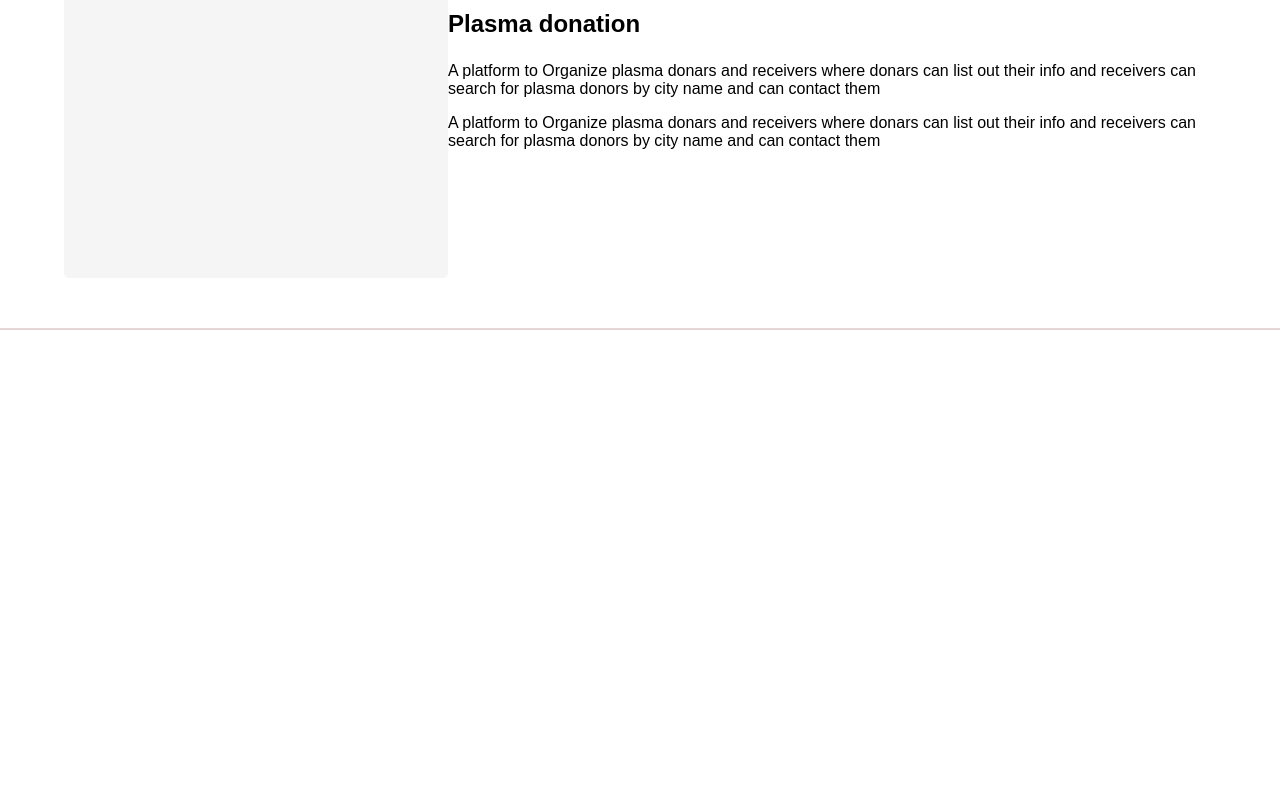
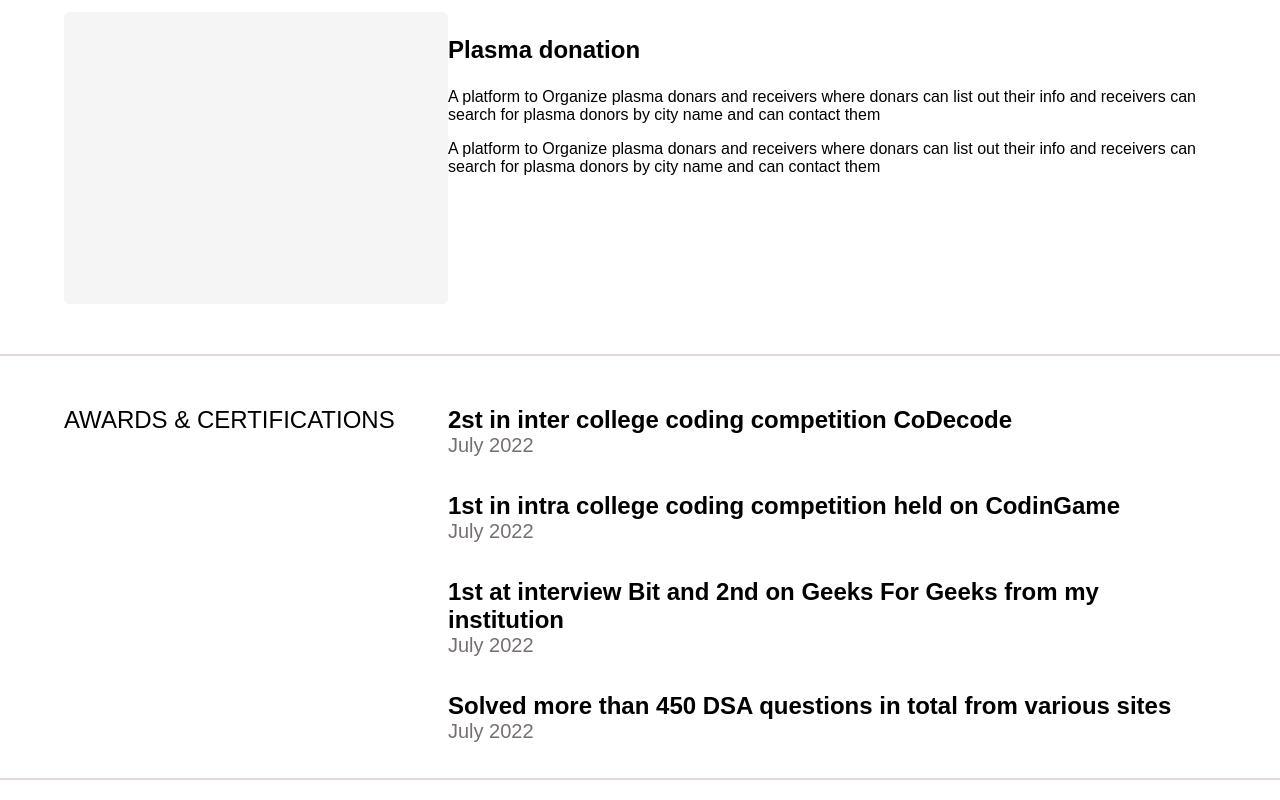
Before and after one commit to shubham-bakhal/my-site, a Next.js app: page / in a window 1280 px wide. Shown: the part 1259-2059 px from the top of the page. Before the commit the page ends 1609 px from the top, so only its background shows below. Built offline with nearby package versions, Linux system fonts and the light colour scheme; a web font is replaced by a local one.

Commit message:
Award added

```diff
--- /dev/null
+++ b/components/Award.js
@@ -0,0 +1,42 @@
+import Line from './Line';
+import styles from '../styles/Award.module.css';
+
+const Award = () => {
+  return (
+    <>
+      <div className={styles.container}>
+        <span className={`title`}>AWARDS & CERTIFICATIONS</span>
+        <div>
+          <div className={`display_flex_col ${styles.award}`}>
+            <span className={`title heading`}>
+              2st in inter college coding competition CoDecode{' '}
+            </span>
+            <span className={`lightText`}>July 2022</span>
+          </div>
+          <div className={`display_flex_col ${styles.award}`}>
+            <span className={`title heading`}>
+              1st in intra college coding competition held on CodinGame{' '}
+            </span>
+            <span className={`lightText`}>July 2022</span>
+          </div>
+          <div className={`display_flex_col ${styles.award}`}>
+            <span className={`title heading`}>
+              1st at interview Bit and 2nd on Geeks For Geeks from my
+              institution{' '}
+            </span>
+            <span className={`lightText`}>July 2022</span>
+          </div>
+          <div className={`display_flex_col ${styles.award}`}>
+            <span className={`title heading`}>
+              Solved more than 450 DSA questions in total from various sites
+            </span>
+            <span className={`lightText`}>July 2022</span>
+          </div>
+        </div>
+      </div>
+      <Line />
+    </>
+  );
+};
+
+export default Award;
--- a/components/Header.js
+++ b/components/Header.js
@@ -4,16 +4,16 @@ import styles from '../styles/Header.module.css';
 
 const Header = () => {
   return (
-    <header className={`display_flex ${styles.header}`}>
+    <header className={`display_flex_row ${styles.header}`}>
       <p className={styles.name}>Shubham Bakhal</p>
-      <ul className={`display_flex ${styles.ul}`}>
+      <ul className={`display_flex_row ${styles.ul}`}>
         <a>Work</a>
         <a>About</a>
         <a>Now</a>
         <a>Blog</a>
         <a>Contact</a>
       </ul>
-      <div className={`display_flex ${styles.profiles}`}>
+      <div className={`display_flex_row ${styles.profiles}`}>
         <a href="">
           <Image src={Github} alt="Github" />
         </a>
--- a/pages/index.js
+++ b/pages/index.js
@@ -1,3 +1,4 @@
+import Award from '../components/Award';
 import Experince from '../components/Experince';
 import Header from '../components/Header';
 import Hero from '../components/Hero';
@@ -10,6 +11,7 @@ export default function Home() {
       <Hero />
       <Experince />
       <Projects />
+      <Award />
     </div>
   );
 }
--- /dev/null
+++ b/styles/Award.module.css
@@ -0,0 +1,10 @@
+.container{
+    margin: auto 5%;
+    margin-top: 50px;
+    display: grid;
+    grid-template-columns: 1fr 2fr;
+}
+
+.award{
+    margin-bottom: 35px;
+}
--- a/styles/Projects.module.css
+++ b/styles/Projects.module.css
@@ -1,3 +1,4 @@
 .main{
     margin: auto 5%;
+    margin-top: 50px;
 }
--- a/styles/globals.css
+++ b/styles/globals.css
@@ -14,9 +14,13 @@ a {
   box-sizing: border-box;
 }
 
-.display_flex{
+.display_flex_row{
   display: flex;
   flex-direction: row;
+}
+.display_flex_col{
+  display: flex;
+  flex-direction: column;
 }
 
 .title{
@@ -25,3 +29,8 @@ a {
 .heading{
   font-weight: 700;
 }
+
+.lightText{
+  font-size: 20px;
+  color: #766F6F;;
+}
```
